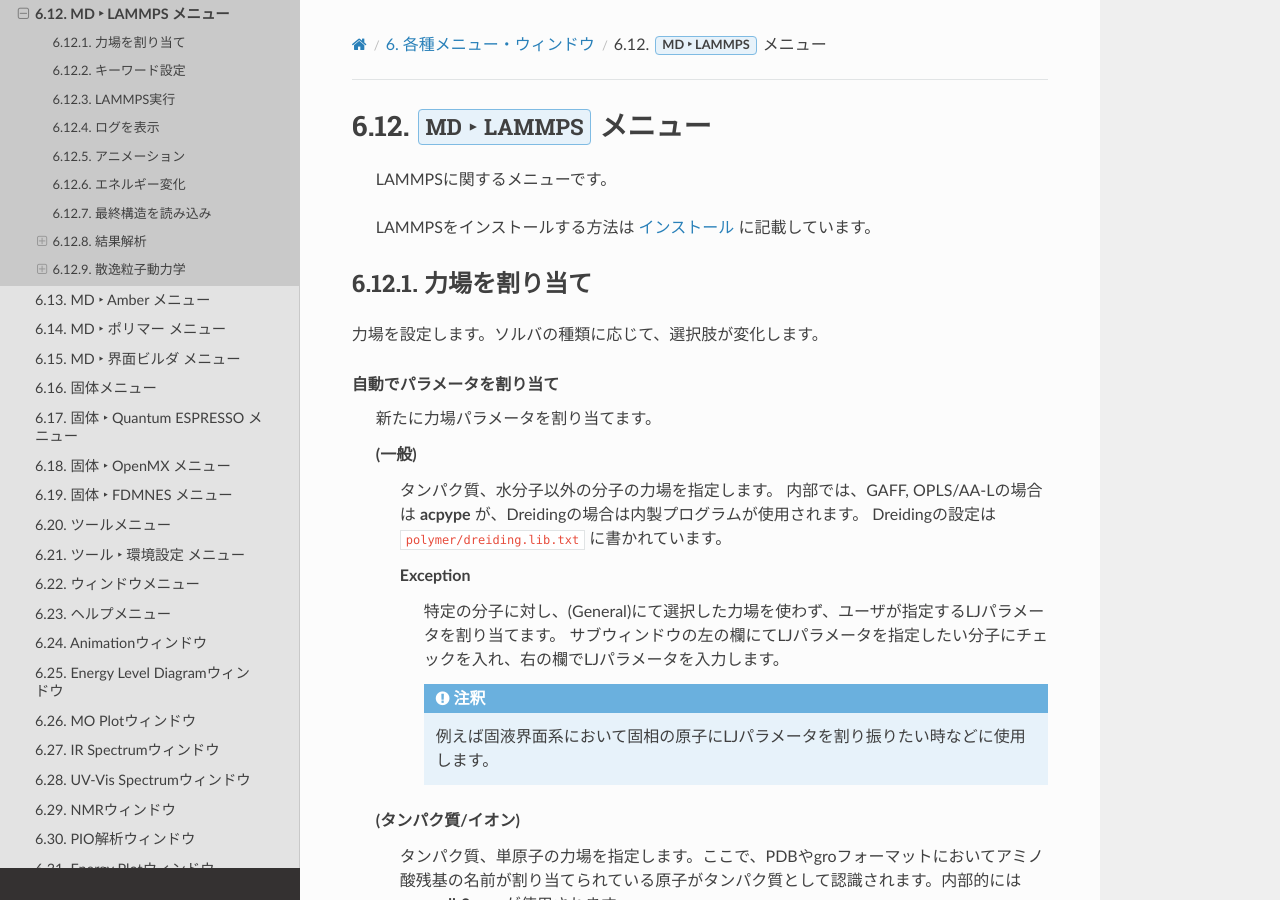
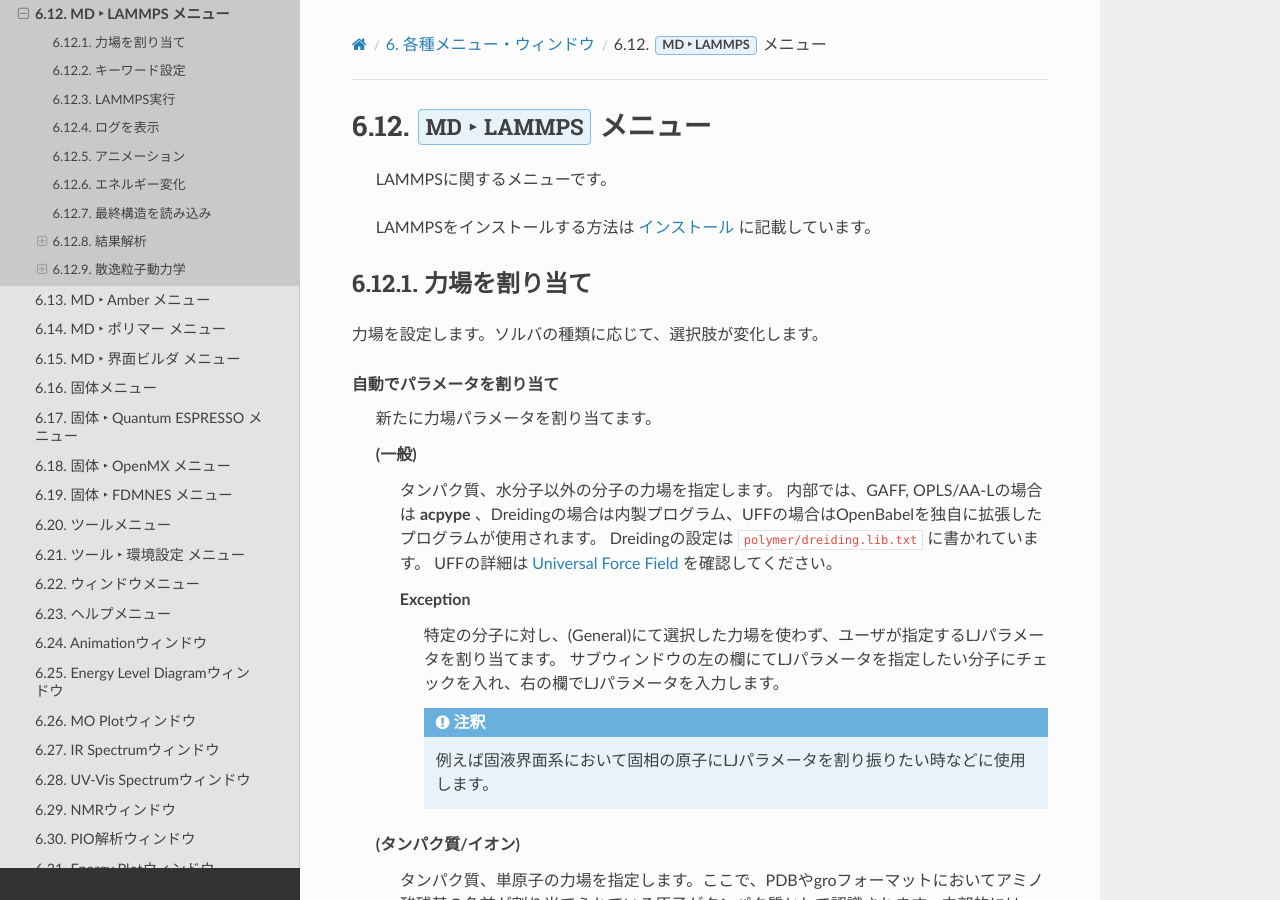
Before and after one commit to X-Ability/winmostar_doc, a Sphinx documentation site: the page built from source/winmos/md/winmos_lammps.rst, in a window 1280 px wide and 900 px high. Built offline with Sphinx 7.4.7 and the Read the Docs theme 2.0.0, drawn with Linux system fonts in a browser that asks for light colours; formulas are drawn with MathJax 3.

Commit message:
UFF追記

```diff
--- a/source/advanced/forcefield.rst
+++ b/source/advanced/forcefield.rst
@@ -2,6 +2,8 @@
 
 力場に関して
 ============================================
+
+.. _forcefield_uff:
 
 Universal Force Field
 -------------------------------
--- a/source/winmos/md/winmos_gromacs_forcefield.rst
+++ b/source/winmos/md/winmos_gromacs_forcefield.rst
@@ -5,8 +5,9 @@
 
    (一般)
       タンパク質、水分子以外の分子の力場を指定します。
-      内部では、GAFF, OPLS/AA-Lの場合は :command:`acpype` が、Dreidingの場合は内製プログラムが使用されます。
+      内部では、GAFF, OPLS/AA-Lの場合は :command:`acpype` 、Dreidingの場合は内製プログラム、UFFの場合はOpenBabelを独自に拡張したプログラムが使用されます。
       Dreidingの設定は :file:`polymer/dreiding.lib.txt` に書かれています。
+      UFFの詳細は :ref:`forcefield_uff` を確認してください。
 
       Exception
          特定の分子に対し、(General)にて選択した力場を使わず、ユーザが指定するLJパラメータを割り当てます。
```
